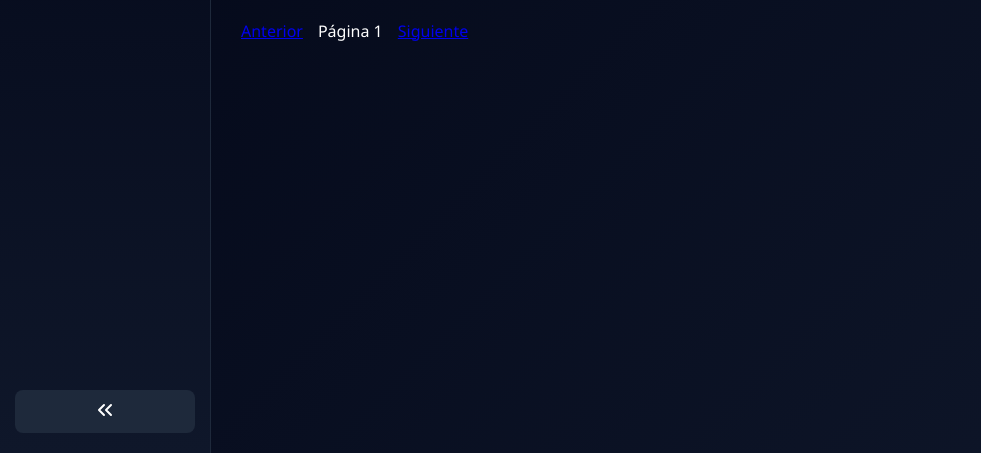
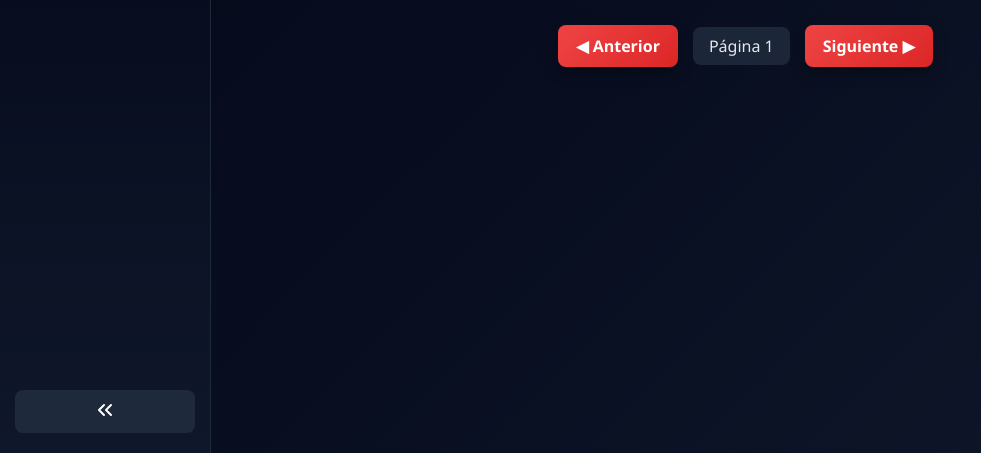
Before and after one commit to Javimoa95/bot-operativos, a FastAPI app: page /armamento in a window 1280 px wide. Shown: the part 347-800 px from the top of the page, without its empty margins (0-981 px from the left). Run offline with FastAPI, Linux system fonts and the light colour scheme; the visitor is signed in with stand-in values (Sample User, id 1); data that the repository does not hold is empty; parts of the project's set-up code (start-up, migrations or seed data) failed here and were passed over; some libraries are stand-ins or nearby versions.

Commit message:
inveoinron

```diff
--- a/web/static/css/dashboard.css
+++ b/web/static/css/dashboard.css
@@ -364,3 +364,69 @@ transition:0.2s;
 background:#dc2626;
 transform:scale(1.05);
 }
+
+.pagination{
+margin-top:25px;
+display:flex;
+align-items:center;
+justify-content:center;
+gap:15px;
+}
+
+.page-btn{
+background:linear-gradient(135deg,#ef4444,#dc2626);
+padding:10px 18px;
+border-radius:8px;
+text-decoration:none;
+color:white;
+font-weight:600;
+transition:0.2s;
+box-shadow:0 6px 15px rgba(0,0,0,0.3);
+}
+
+.page-btn:hover{
+transform:translateY(-2px);
+box-shadow:0 10px 25px rgba(0,0,0,0.4);
+}
+
+.page-number{
+background:#1e293b;
+padding:8px 16px;
+border-radius:8px;
+opacity:0.9;
+}
+
+
+.dataTables_wrapper{
+margin-top:20px;
+color:white;
+}
+
+.dataTables_filter input{
+background:#1e293b;
+border:none;
+padding:8px;
+border-radius:6px;
+color:white;
+margin-left:10px;
+}
+
+.dataTables_length select{
+background:#1e293b;
+border:none;
+padding:6px;
+border-radius:6px;
+color:white;
+}
+
+.dataTables_paginate .paginate_button{
+background:#1e293b!important;
+border:none!important;
+border-radius:6px!important;
+margin:0 3px!important;
+color:white!important;
+}
+
+.dataTables_paginate .paginate_button.current{
+background:#ef4444!important;
+}
--- a/web/templates/armamento.html
+++ b/web/templates/armamento.html
@@ -27,7 +27,7 @@ placeholder="Buscar en la tabla..."
 onkeyup="filtrarTabla()"
 />
 
-<button onclick="exportarExcel()">
+<button type="button" onclick="exportarExcel()" class="btn-export">
 Exportar Excel
 </button>
 
@@ -74,14 +74,21 @@ Exportar Excel
 
 <div class="pagination">
 
-<a href="?page={{page-1}}&usuario={{usuario}}&tipo={{tipo}}">Anterior</a>
+<a class="page-btn"
+href="?page={{page-1}}&usuario={{usuario}}&tipo={{tipo}}">
+◀ Anterior
+</a>
 
-<span>Página {{page}}</span>
+<div class="page-number">
+Página {{page}}
+</div>
 
-<a href="?page={{page+1}}&usuario={{usuario}}&tipo={{tipo}}">Siguiente</a>
+<a class="page-btn"
+href="?page={{page+1}}&usuario={{usuario}}&tipo={{tipo}}">
+Siguiente ▶
+</a>
 
 </div>
-
 {% endblock %}
 <script>
 
@@ -110,10 +117,40 @@ function exportarExcel(){
 
 let tabla = document.getElementById("tablaArmamento")
 
+if(!tabla){
+alert("No se encontró la tabla")
+return
+}
+
 let wb = XLSX.utils.table_to_book(tabla,{sheet:"Armamento"})
 
 XLSX.writeFile(wb,"armamento_logs.xlsx")
 
 }
 
+$(document).ready(function(){
+
+$('#tablaArmamento').DataTable({
+
+pageLength:20,
+
+lengthMenu:[10,20,50,100],
+
+order:[[5,'desc']],
+
+language:{
+search:"Buscar:",
+lengthMenu:"Mostrar _MENU_ registros",
+info:"Mostrando _START_ a _END_ de _TOTAL_ movimientos",
+paginate:{
+previous:"◀",
+next:"▶"
+}
+}
+
+})
+
+})
+
+
 </script>
--- a/web/templates/base.html
+++ b/web/templates/base.html
@@ -10,6 +10,12 @@
 <script src="https://unpkg.com/lucide@latest"></script>
 <script src="https://cdn.jsdelivr.net/npm/chart.js"></script>
 <script src="https://cdn.jsdelivr.net/npm/xlsx/dist/xlsx.full.min.js"></script>
+<script src="https://code.jquery.com/jquery-3.7.1.min.js"></script>
+<link rel="stylesheet" href="https://cdn.datatables.net/1.13.7/css/dataTables.dark.min.css">
+
+<script src="https://cdn.datatables.net/1.13.7/js/jquery.dataTables.min.js"></script>
+
+
 </head>
 
 <body>
```
